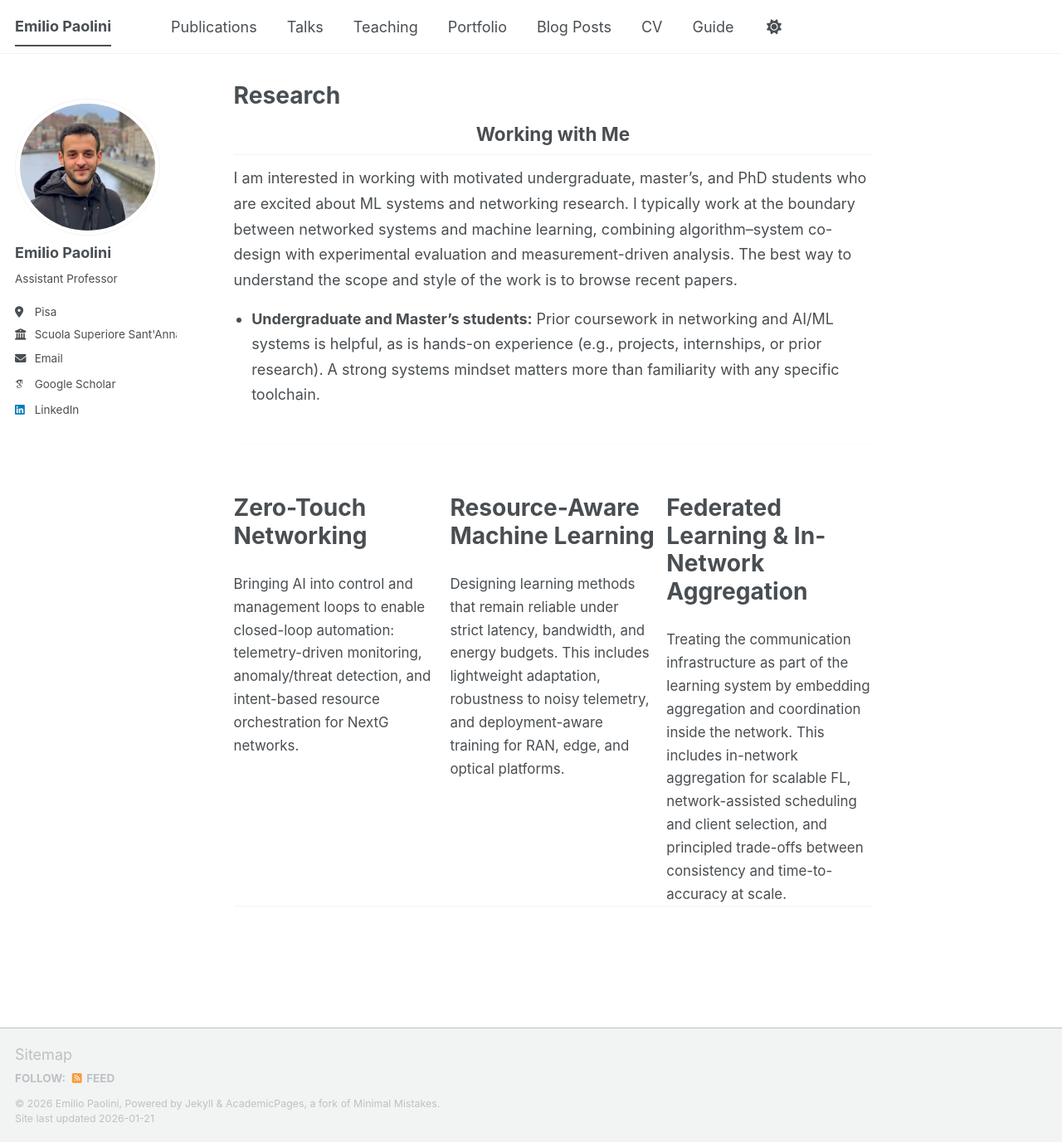
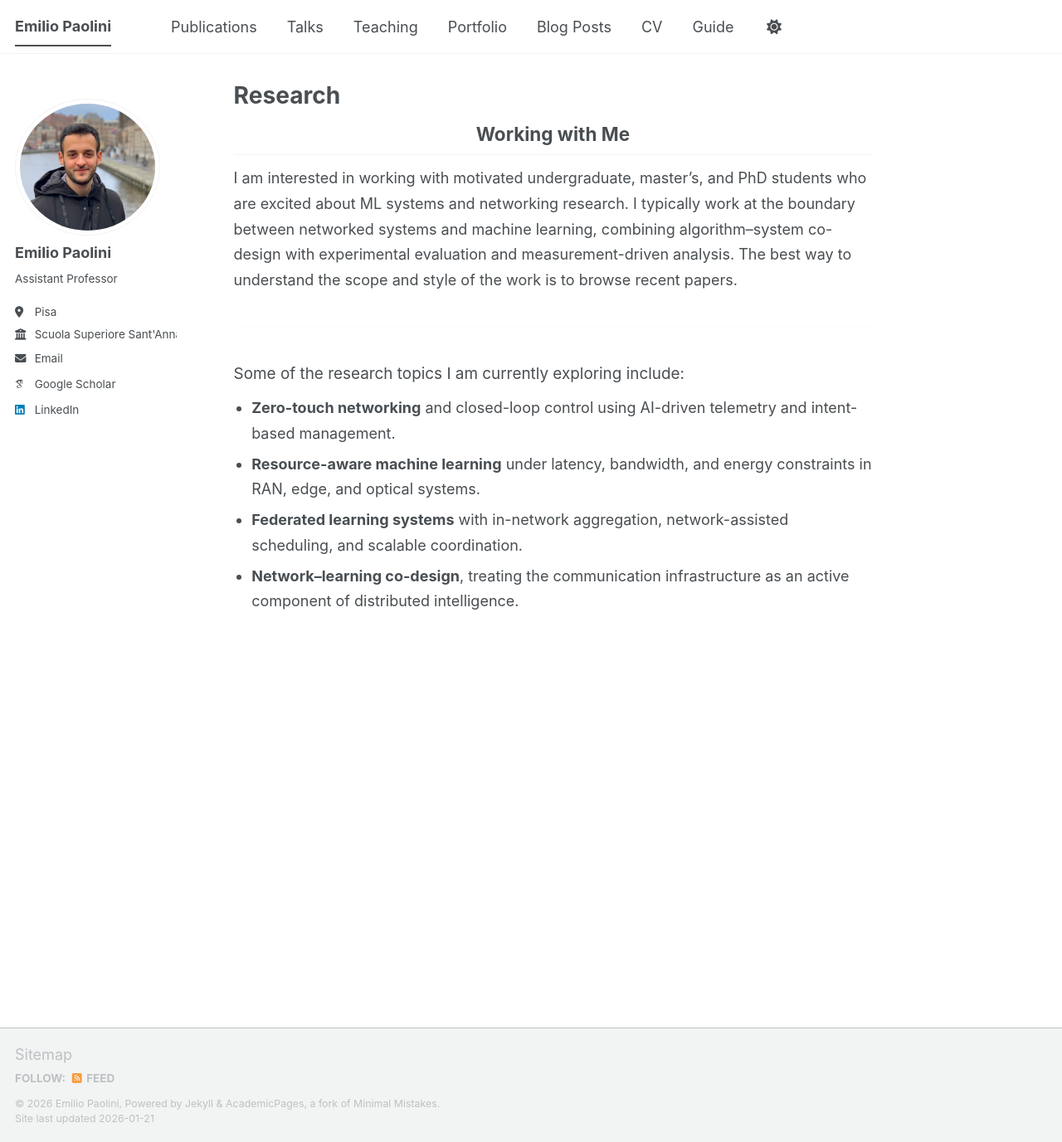
Before and after one commit to emiliopaolini/emiliopaolini.github.io, a Jekyll site: the page built from _pages/research.html, in a window 1280 px wide and 1377 px high. Shown: the whole window at 83% size. Built offline with Jekyll 4.4.1, drawn with Linux system fonts in a browser that asks for light colours; some web fonts are replaced; a script bundle is joined from its source files by our own code; library files that are not in the unit come from our copies.

Commit message:
fix research page

```diff
--- a/_pages/research.html
+++ b/_pages/research.html
@@ -18,80 +18,40 @@ redirect_from:
       learning, combining algorithm–system co-design with experimental evaluation and measurement-driven analysis.
       The best way to understand the scope and style of the work is to browse recent papers.
     </p>
-
-    <ul style="margin: 0.9rem 0 0; padding-left: 1.2rem; line-height: 1.7;">
-      <li style="margin: 0.4rem 0;">
-        <strong>Undergraduate and Master’s students:</strong>
-        Prior coursework in networking and AI/ML systems is helpful, as is hands-on experience
-        (e.g., projects, internships, or prior research). A strong systems mindset matters more than familiarity with
-        any specific toolchain.
-      </li>
-
-    </ul>
   </div>
 </div>
 
 <hr style="max-width: 1100px; margin: 1.25rem auto 1.75rem; opacity: 0.25;">
 
-<!-- 3 pillars -->
-<div class="feature__wrapper" style="max-width: 1100px; margin: 0 auto;">
+<!-- Research topics -->
+<div style="max-width: 1100px; margin: 0 auto; padding: 0.5rem 0 0.25rem 0;">
 
-  <!-- Pillar 1 -->
-  <div class="feature__item">
-    <div class="archive__item" style="height: 100%;">
-      <div class="archive__item-body" style="height: 100%;">
-        <h2 class="archive__item-title" style="margin-bottom: 0.75rem;">
-          Zero-Touch Networking
-        </h2>
-        <div class="archive__item-excerpt">
-          <p style="margin: 0; line-height: 1.65;">
-            Bringing AI into control and management loops to enable closed-loop automation:
-            telemetry-driven monitoring, anomaly/threat detection, and intent-based resource orchestration
-            for NextG networks.
-          </p>
-        </div>
-      </div>
-    </div>
-  </div>
+  <p style="margin: 0 0 0.6rem 0; font-size: 1.05rem; line-height: 1.65;">
+    Some of the research topics I am currently exploring include:
+  </p>
 
-  <!-- Pillar 2 -->
-  <div class="feature__item">
-    <div class="archive__item" style="height: 100%;">
-      <div class="archive__item-body" style="height: 100%;">
-        <h2 class="archive__item-title" style="margin-bottom: 0.75rem;">
-          Resource-Aware Machine Learning
-        </h2>
-        <div class="archive__item-excerpt">
-          <p style="margin: 0; line-height: 1.65;">
-            Designing learning methods that remain reliable under strict latency, bandwidth, and energy budgets.
-            This includes lightweight adaptation, robustness to noisy telemetry, and deployment-aware training
-            for RAN, edge, and optical platforms.
-          </p>
-        </div>
-      </div>
-    </div>
-  </div>
+  <ul style="margin: 0; padding-left: 1.2rem; line-height: 1.7;">
 
-  <!-- Pillar 3 -->
-  <div class="feature__item">
-    <div class="archive__item" style="height: 100%;">
-      <div class="archive__item-body" style="height: 100%;">
-        <h2 class="archive__item-title" style="margin-bottom: 0.75rem;">
-          Federated Learning &amp; In-Network Aggregation
-        </h2>
-        <div class="archive__item-excerpt">
-          <p style="margin: 0; line-height: 1.65;">
-            Treating the communication infrastructure as part of the learning system by embedding aggregation and
-            coordination
-            inside the network. This includes in-network aggregation for scalable FL, network-assisted scheduling and
-            client selection,
-            and principled trade-offs between consistency and time-to-accuracy at scale.
-          </p>
-        </div>
-      </div>
-    </div>
-  </div>
+    <li style="margin: 0.35rem 0;">
+      <strong>Zero-touch networking</strong> and closed-loop control using AI-driven telemetry and intent-based
+      management.
+    </li>
+
+    <li style="margin: 0.35rem 0;">
+      <strong>Resource-aware machine learning</strong> under latency, bandwidth, and energy constraints in RAN, edge,
+      and optical systems.
+    </li>
+
+    <li style="margin: 0.35rem 0;">
+      <strong>Federated learning systems</strong> with in-network aggregation, network-assisted scheduling, and scalable
+      coordination.
+    </li>
+
+    <li style="margin: 0.35rem 0;">
+      <strong>Network–learning co-design</strong>, treating the communication infrastructure as an active component of
+      distributed intelligence.
+    </li>
+
+  </ul>
 
 </div>
-
-<hr style="max-width: 1100px; margin: 2rem auto 1.5rem; opacity: 0.18;">
```
